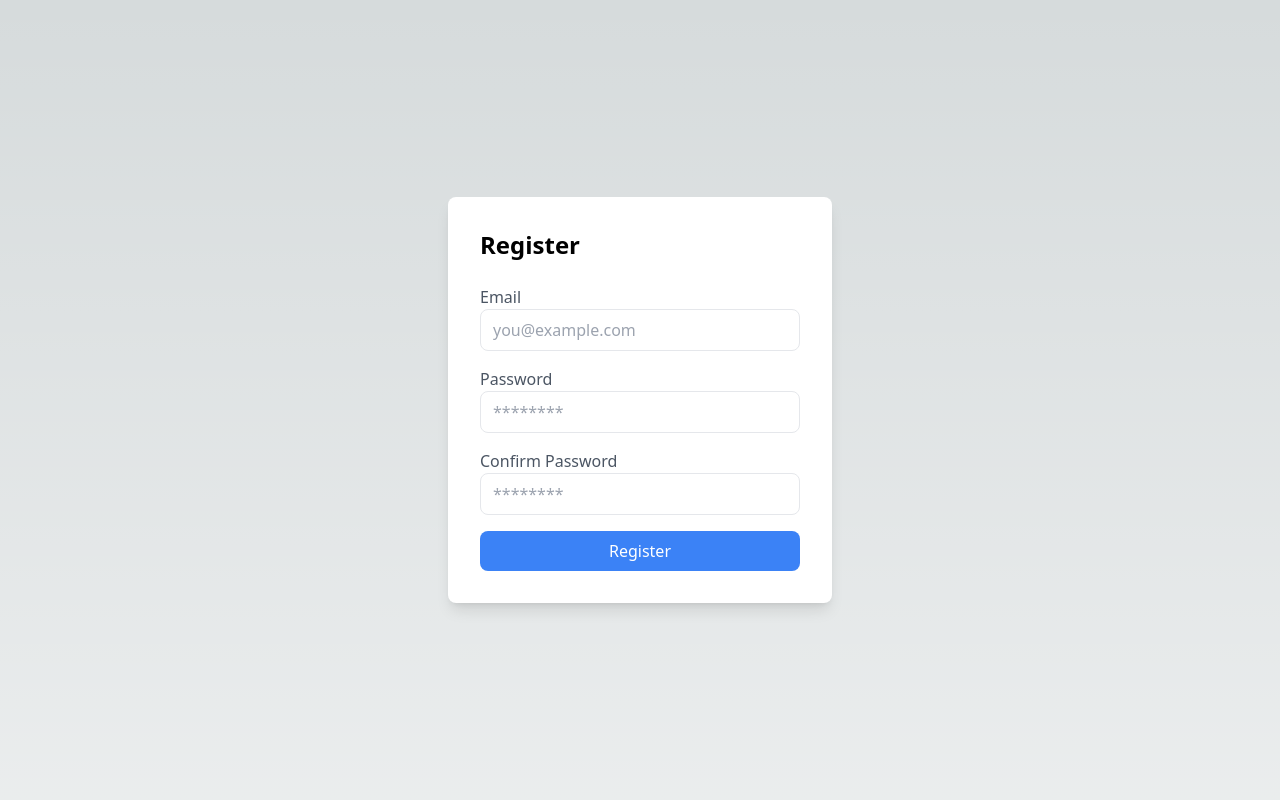
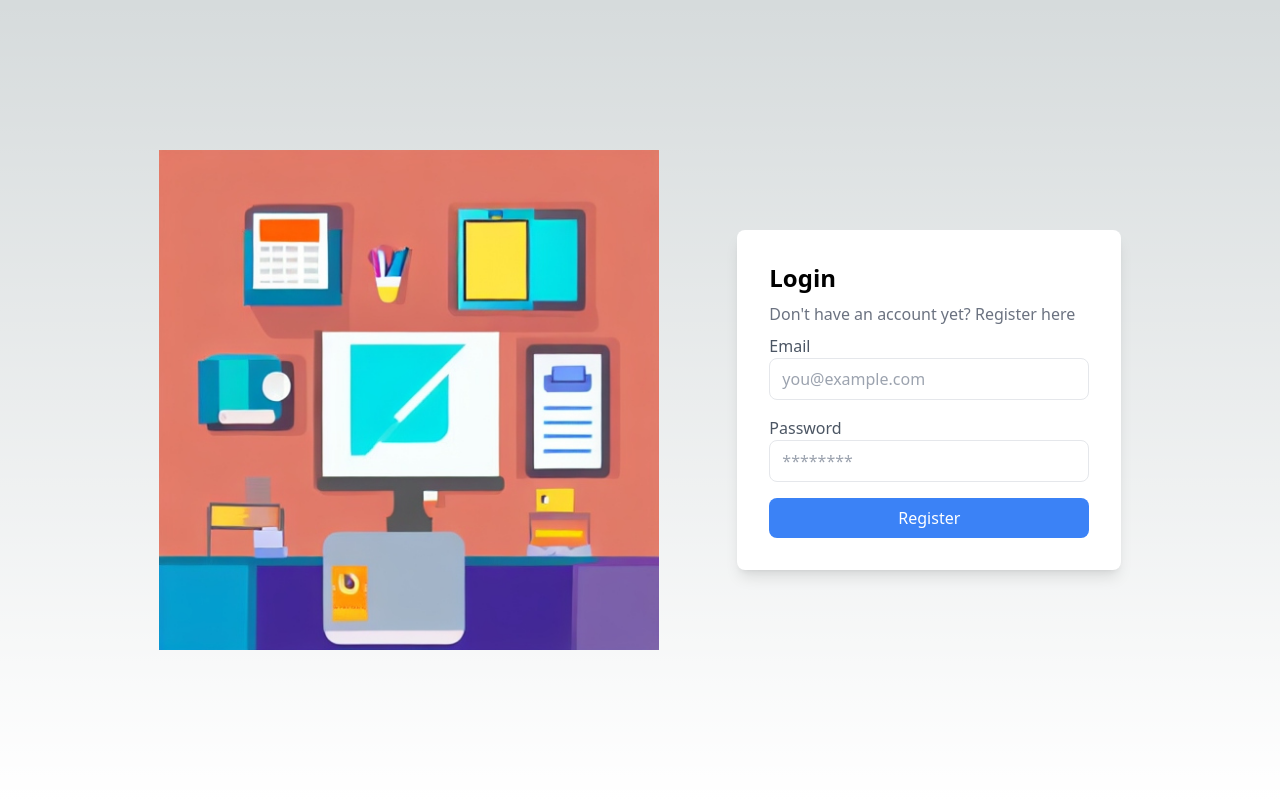
Before and after one commit to Xize-Wu/xamit, a Next.js app: page / in a window 1280 px wide. Shown: the top 800 px of the page. Built offline with nearby package versions, Linux system fonts and the light colour scheme.

Commit message:
refactor login page

```diff
--- /dev/null
+++ b/src/components/app/store.js
@@ -0,0 +1,5 @@
+import { configureStore } from '@reduxjs/toolkit'
+
+export const store = configureStore({
+  reducer: {},
+})
--- a/src/components/frontpage/login.js
+++ b/src/components/frontpage/login.js
@@ -2,7 +2,8 @@ export default function Login() {
     return (
         <div className="min-h-screen flex items-center justify-center">
             <div className="bg-white p-8 rounded-lg shadow-lg w-96">
-                <h2 className="text-2xl font-semibold mb-6">Login</h2>
+                <h2 className="text-2xl font-semibold mb-2">Login</h2>
+                <h6 className="block text-base pb-2 text-gray-500">Don't have an account yet? Register here</h6>
                 <form>
                     <div className="mb-4">
                         <label htmlFor="email" className="block text-gray-600">Email</label>
--- a/src/components/frontpage/register.js
+++ b/src/components/frontpage/register.js
@@ -2,7 +2,8 @@ export default function Register() {
     return (
         <div className="min-h-screen flex items-center justify-center">
             <div className="bg-white p-8 rounded-lg shadow-lg w-96">
-                <h2 className="text-2xl font-semibold mb-6">Register</h2>
+                <h2 className="text-2xl font-semibold mb-2">Register</h2>
+                <h6 className="block text-base pb-2 text-gray-500">Already have an account? Login here</h6>
                 <form>
                     <div className="mb-4">
                         <label htmlFor="email" className="block text-gray-600">Email</label>
--- a/src/pages/index.js
+++ b/src/pages/index.js
@@ -2,14 +2,25 @@ import Image from 'next/image'
 import { Inter } from 'next/font/google'
 import Register from '../components/frontpage/register'
 import Login from '../components/frontpage/login'
-
+import { useState } from 'react'
 const inter = Inter({ subsets: ['latin'] })
 
 export default function Home() {
+  const [login, setLogin] = useState(true)
+  const toLogin = () =>{
+    setLogin(true)
+  }
+  const toRegister = () =>{
+    setLogin(false)
+  }
   return (
-    <main>
-      <Register/>
-      <Login/>
+    <main className="min-h-screen flex items-center justify-evenly px-20">
+      <Image src="/frontpage.jpeg" alt="frontpage" width={500} height={500} />
+
+      {
+        login?<Login toRegister={toRegister}/>:<Register toLogin={toLogin}/>
+      }{/* <Register /> */}
+      {/* <Login /> */}
     </main>
   )
 }
```
Also changed, not shown: package.json (+6 -4 lines), public/frontpage.jpeg (added), 1 other file (tests, documents, lock files or other folders).
